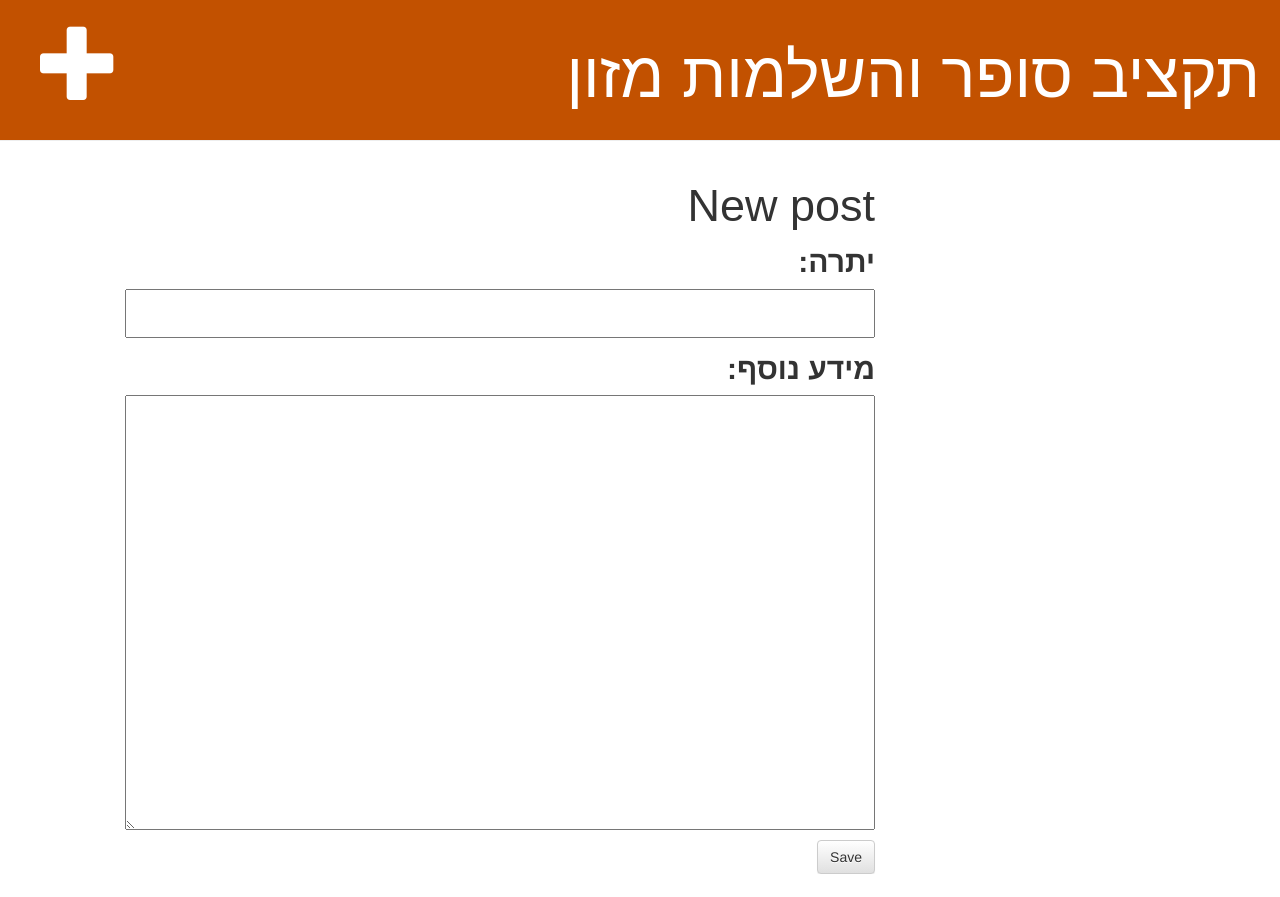
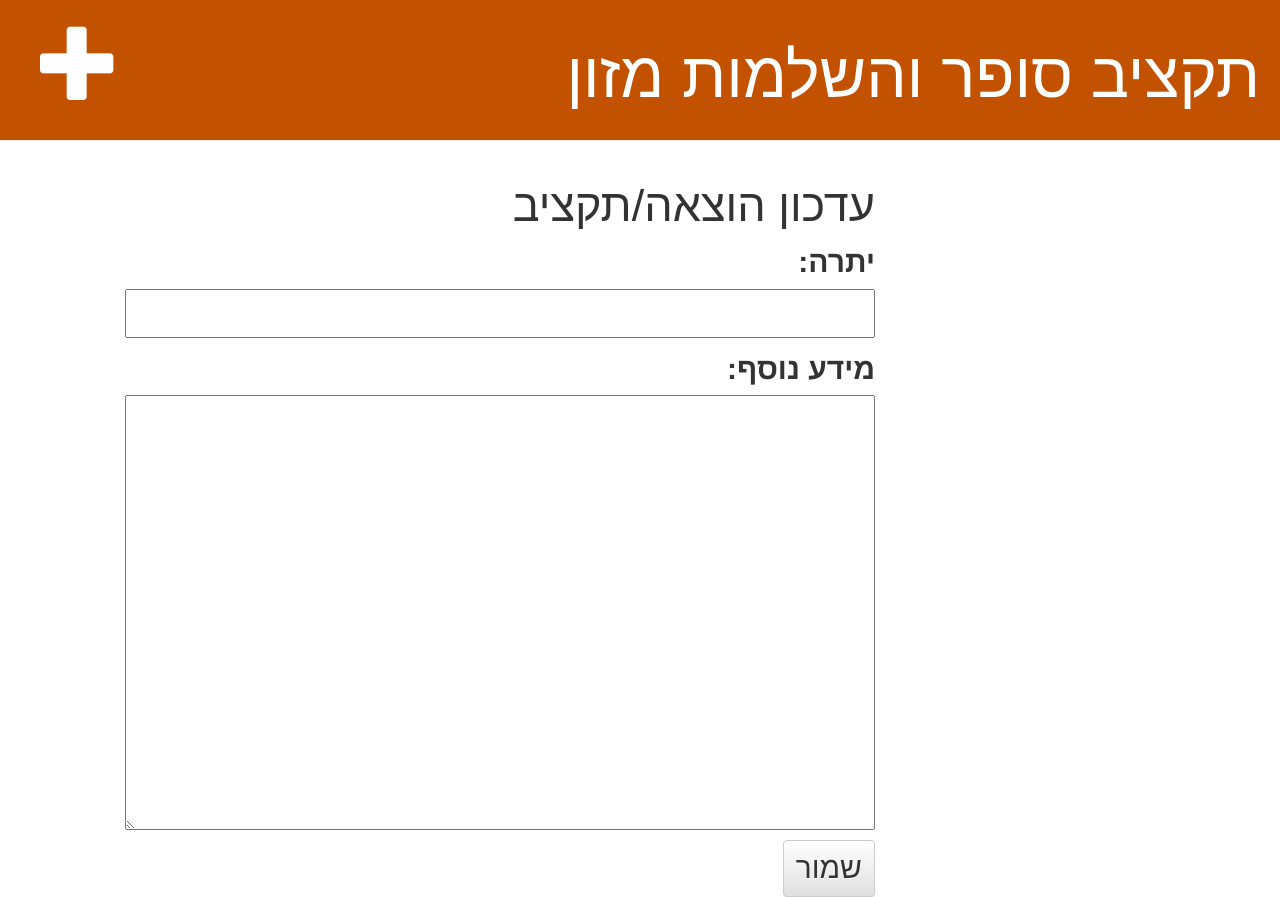
Before and after one commit to earphonescoil/my-first-blog, a Django app: page /post/new/ in a window 1280 px wide. Before the commit the page ends 874 px from the top, so only its background shows below. Run offline with Django 3.2, Linux system fonts and the light colour scheme; some libraries are stand-ins or nearby versions.

Commit message:
more bug fixes.

```diff
--- a/blog/static/css/blog.css
+++ b/blog/static/css/blog.css
@@ -36,6 +36,11 @@
     float: right;
 }
 
+.btn {
+	font-size: 30;
+}
+
+
 .post-form textarea, .post-form input {
     width: 100%;
 }
--- a/blog/templates/blog/post_edit.html
+++ b/blog/templates/blog/post_edit.html
@@ -1,9 +1,9 @@
 {% extends 'blog/base.html' %}
 
 {% block content %}
-    <h2>New post</h2>
+    <h2>עדכון הוצאה/תקציב</h2>
     <form method="POST" class="post-form">{% csrf_token %}
         {{ form.as_p }}
-        <button type="submit" class="save btn btn-default">Save</button>
+        <button type="submit" class="save btn btn-default">שמור</button>
     </form>
 {% endblock %}
--- a/blog/views.py
+++ b/blog/views.py
@@ -20,7 +20,8 @@
             post.author = request.user
             post.published_date = timezone.now()
             post.save()
-            return redirect('post_detail', pk=post.pk)
+            #return redirect('post_detail', pk=post.pk)
+            return redirect('post_list')
     else:
         form = PostForm()
     return render(request, 'blog/post_edit.html', {'form': form})
```
Also changed, not shown: blog/templates/blog/post_detail.html (line endings or trailing spaces).
